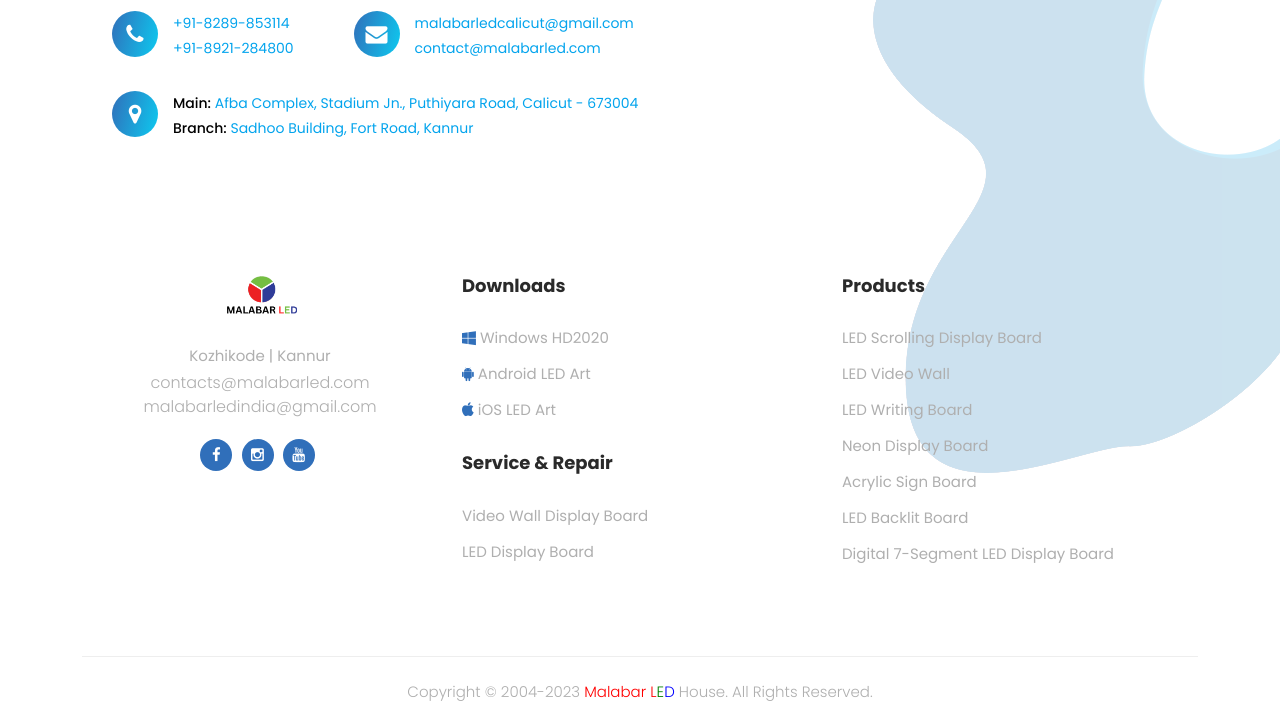
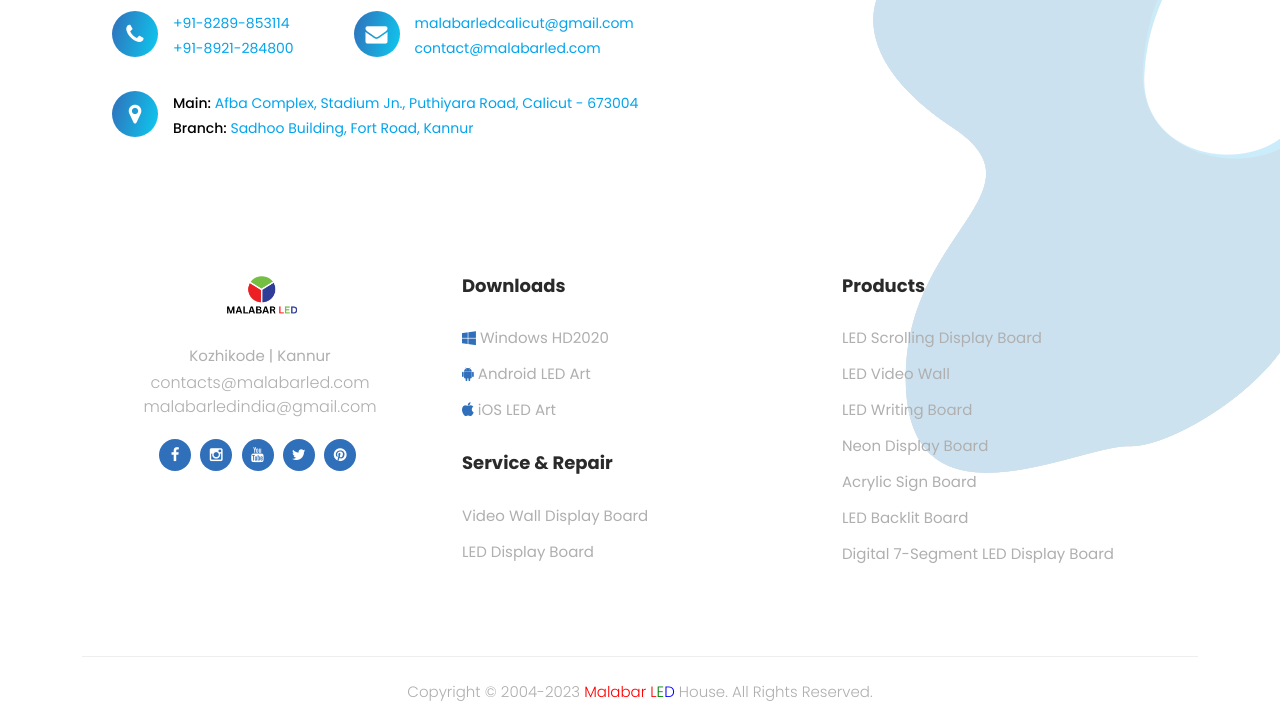
Before and after one commit to bizmoz/malabarled, a plain HTML site: page index.html in a window 1280 px wide. Shown: the part 4906-5633 px from the top of the page. Drawn offline with Linux system fonts and the light colour scheme.

Commit message:
updated pinterest
updated

```diff
--- a/index.html
+++ b/index.html
@@ -751,7 +751,8 @@
               <li><a href="https://www.facebook.com/malabarled"><i class="fa fa-facebook"></i></a></li>
               <li><a href="https://www.instagram.com/malabarled"><i class="fa fa-instagram"></i></a></li>
               <li><a href="https://www.youtube.com/@malabarled"><i class="fa fa-youtube"></i></a></li>
-
+              <li><a href="https://www.twitter.com/malabarled"><i class="fa fa-twitter"></i></a></li>
+              <li><a href="https://www.pinterest.com/malabarled"><i class="fa fa-pinterest"></i></a></li>
             </ul>
           </div>
         </div>
@@ -785,9 +786,9 @@
 
               <li><a href="#">LED Writing Board</a></li>
               <li><a href="#">Neon Display Board</a></li>
-        <li><a href="#">Acrylic Sign Board</a></li>
-        <li><a href="#">LED Backlit Board</a></li>
-        <li><a href="#">Digital 7-Segment LED  Display Board</a></li>
+       		 <li><a href="#">Acrylic Sign Board</a></li>
+       		 <li><a href="#">LED Backlit Board</a></li>
+        		<li><a href="#">Digital 7-Segment LED  Display Board</a></li>
             </ul>
           </div>
         </div>
```
Also changed, not shown: pinterest-360cf.html (added, +1 -0 lines), 2 other files.
